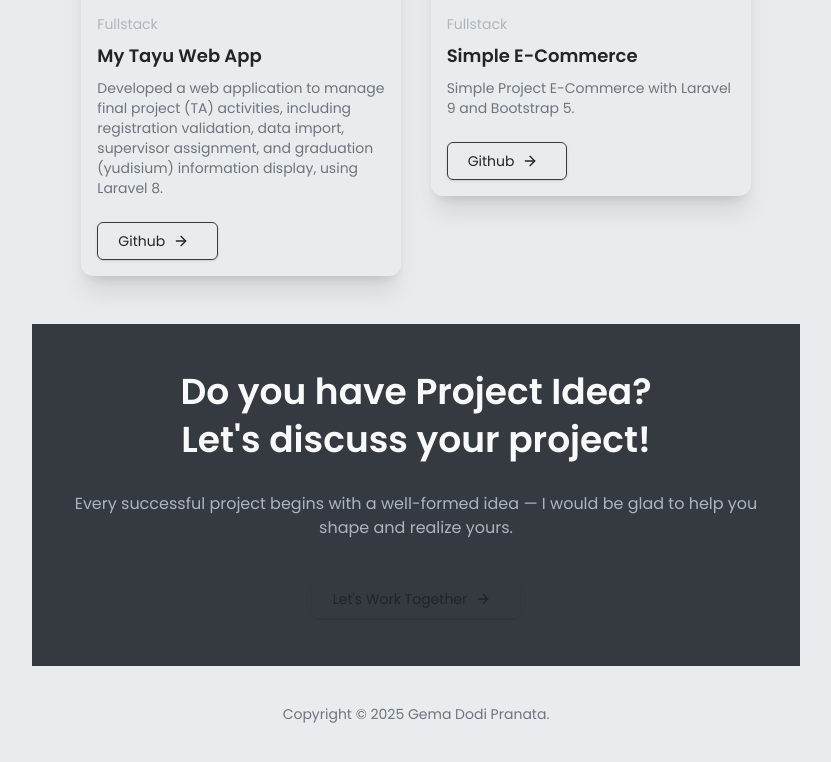
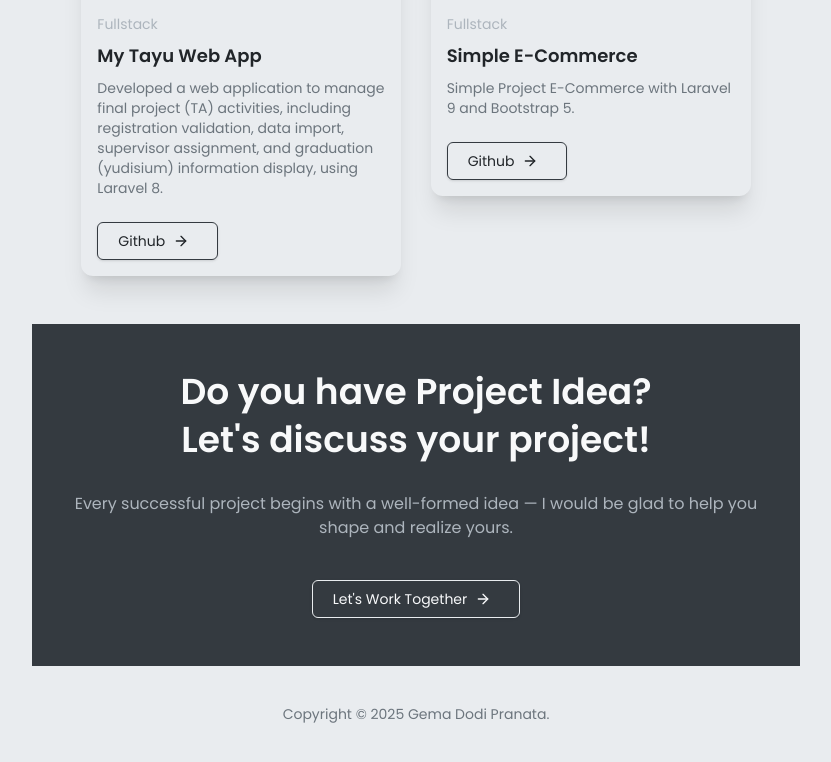
Before and after one commit to gemadp01/personal-web, a React (Vite) app: page /projects in a window 1280 px wide. Shown: the part 488-1250 px from the top of the page, without its empty margins (224-1055 px from the left). Built offline with nearby package versions, Linux system fonts and the light colour scheme.

Commit message:
style: a secondary variant of the button component

```diff
--- a/src/components/ui/Button.tsx
+++ b/src/components/ui/Button.tsx
@@ -9,7 +9,8 @@ const button = cva(
       color: {
         primary:
           " text-primary border border-dark  dark:text-secondary dark:border-light cursor-pointer",
-        secondary: " text-secondary dark:bg-light dark:text-primary",
+        secondary:
+          " text-secondary border border-light dark:bg-light dark:text-primary",
         active: "bg-dark text-secondary dark:bg-secondary dark:text-primary",
       },
       size: {
--- a/src/pages/AboutPage.tsx
+++ b/src/pages/AboutPage.tsx
@@ -29,7 +29,7 @@ const AboutPage = () => {
           href="https://drive.google.com/file/d/13IpPGjuM2PqLxS2BbQ5uVd1RtbN1gQRp/view?usp=sharing"
           icon={<DownloadIcon className="mr-2 w-4 h-4" />}
           iconPosition="left"
-          color="secondary"
+          color="primary"
           external={true}
         >
           Download CV
--- a/src/pages/ProjectsPage.tsx
+++ b/src/pages/ProjectsPage.tsx
@@ -43,7 +43,7 @@ const ProjectsPage = () => {
         </p>
         <Button
           link="/contact"
-          color={"primary"}
+          color={"secondary"}
           icon={<ArrowRight className="mr-2 w-4 h-4" />}
           iconPosition="right"
         >
```
